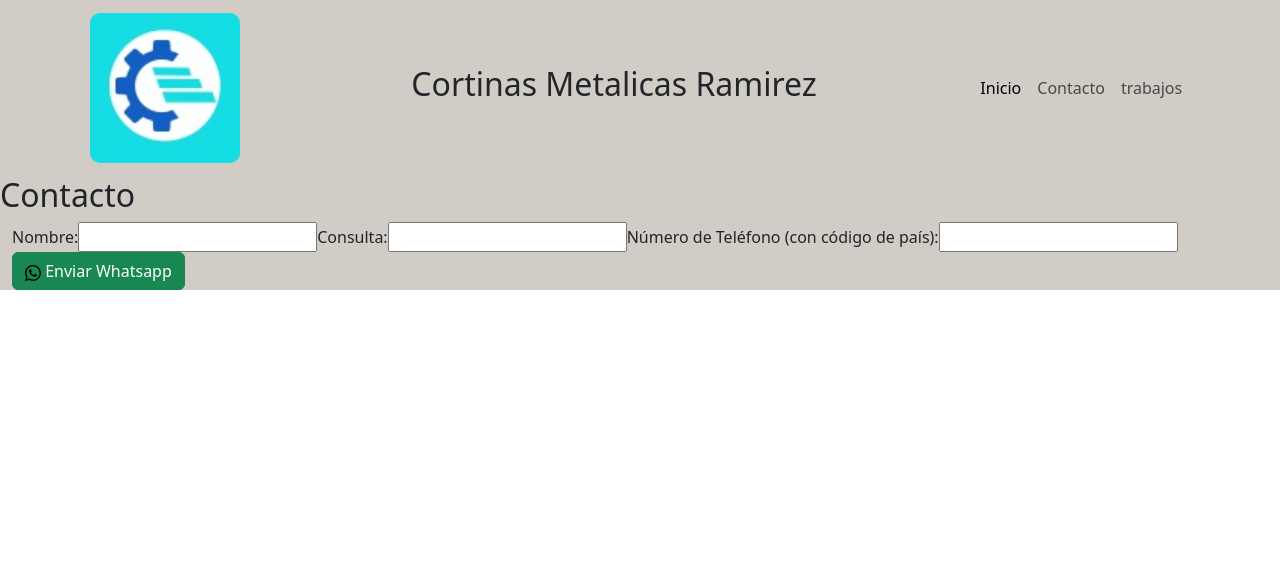
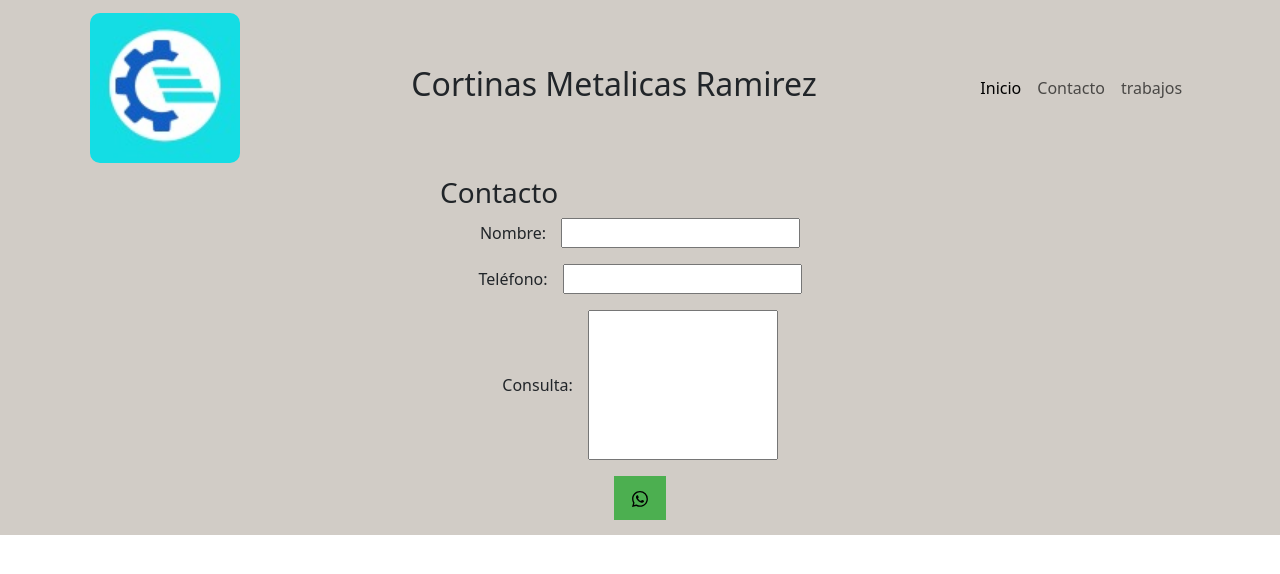
Before and after one commit to LeanRamirez/Cortinas-Ramirez, a React (Vite) app: page /contacto in a window 1280 px wide. Shown: the top 574 px of the page. Built offline with nearby package versions, Linux system fonts and the light colour scheme.

Commit message:
segundo commit

```diff
--- a/src/components/contacto/contacto.css
+++ b/src/components/contacto/contacto.css
@@ -1,5 +1,39 @@
-.container{
-    width: 100%;
+/* En tu archivo de estilos CSS (contacto.css) */
+.contacto-container {
+    max-width: 400px;
+    margin: 0 auto;
+    padding-bottom: 15px;
+  }
+
+  .contacto-form {
     display: flex;
+    flex-direction: column;
     align-items: center;
-}
+  }
+
+  .form-group {
+    margin-bottom: 1rem;
+  }
+
+  .contacto-btn {
+    background-color: #4caf50;
+    color: #fff;
+    padding: 10px;
+    border: none;
+    cursor: pointer;
+  }
+
+  .text-area{
+    margin-left: 15px;
+  }
+
+  .input-area{
+    width: 190px;
+    height: 150px;
+    margin-left: 15px;
+  }
+
+  .wsp-icon {
+    margin-left: 8px;
+    margin-right: 8px;
+  }
--- a/src/components/contacto/contacto.jsx
+++ b/src/components/contacto/contacto.jsx
@@ -1,9 +1,6 @@
-
 import React, { useState } from 'react';
-import wsp from "../../assets/whatsapp.svg"
-import "./contacto.css"
-
-
+import wsp from "../../assets/whatsapp.svg";
+import "./contacto.css"; // Asegúrate de tener tu archivo de estilos CSS
 
 const Contacto = () => {
   const [nombre, setNombre] = useState('');
@@ -17,43 +14,46 @@ const Contacto = () => {
   };
 
   return (
-    <div>
-
-      <h2>Contacto</h2>
-      <form className='container-fluid'>
+    <div className="contacto-container">
+      <h3>Contacto</h3>
+      <form className='contacto-form'>
+        <div className="form-group">
           <label htmlFor="nombre">Nombre:</label>
-        <input
+          <input className='text-area'
             type="text"
             id="nombre"
             value={nombre}
             onChange={(e) => setNombre(e.target.value)}
             required
           />
+        </div>
 
+
+        <div className="form-group">
+          <label htmlFor="telefono"> Teléfono:</label>
+          <input className='text-area'
+            type="tel"
+            id="telefono"
+            value={telefono}
+            onChange={(e) => setTelefono(e.target.value)}
+            required
+          />
+        </div>
+
+        <div className="form-group">
           <label htmlFor="email">Consulta:</label>
-        <input
+          <input className='input-area'
             type="text"
             id="email"
             value={email}
             onChange={(e) => setEmail(e.target.value)}
             required
           />
+        </div>
 
-        <label htmlFor="telefono">Número de Teléfono (con código de país):</label>
-        <input
-          type="tel"
-          id="telefono"
-          value={telefono}
-          onChange={(e) => setTelefono(e.target.value)}
-          required
-        />
-
-        <button type="button" onClick={redirectToWhatsApp} className="btn btn-success">
-          <img className="bi bi-whatsapp" src={wsp}></img> Enviar Whatsapp
+        <button type="button" onClick={redirectToWhatsApp} className="contacto-btn">
+          <img src={wsp} alt="WhatsApp" className="wsp-icon" />
         </button>
-
-
-
       </form>
     </div>
   );
--- a/src/components/trabajos/trabajos.css
+++ b/src/components/trabajos/trabajos.css
@@ -1,3 +1,9 @@
+.container h1{
+    display: flex;
+    justify-content: center;
+}
+
+
 .trabajos{
     display: flex;
     flex-wrap: wrap;
--- a/src/components/trabajos/trabajos.jsx
+++ b/src/components/trabajos/trabajos.jsx
@@ -7,10 +7,10 @@ import IMG6 from "../../assets/IMG6.jpg"
 
 
 
-const Trabajos = ()=>{
+const  Trabajos = ()=>{
     return(
         <div>
-            <div>
+            <div className="container">
                 <h1>Servicios</h1>
                 <p> Brindamos asesoramiento a cerca de la mejor opcion para el cliente.<br/>
                     Realizamos cotización sin cargo, contamos con una basta experiencia en el rubro siendo fabricantes
```
Lines whose indentation alone changed are shown as unchanged.
